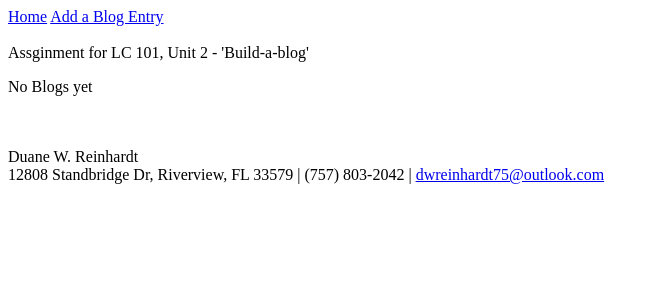
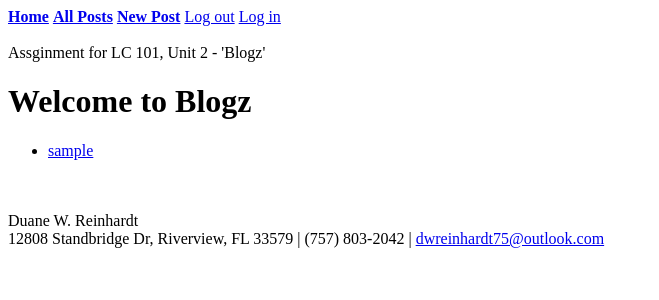
Before and after one commit to DwReinhardt/blogz, a Flask app: page / in a window 1280 px wide. Shown: the top 300 px of the page, without its empty margins (0-659 px from the left). Run offline with Flask 2, Linux system fonts and the light colour scheme; the visitor is signed in with stand-in values (Sample User, id 1); data comes from the database, SQL or seed files in the repository; data that the repository does not hold is empty.

Commit message:
have a few hang-ups

```diff
--- a/main.py
+++ b/main.py
@@ -1,10 +1,11 @@
-from flask import Flask, request, redirect, render_template, session
+from flask import Flask, request, redirect, render_template, session, flash
 from flask_sqlalchemy import SQLAlchemy
 from datetime import datetime
 
 app = Flask(__name__)
 app.config['DEBUG'] = True
 
+app.secret_key = 'y337kGcys&zP3B'
 
 # Note: the connection string after :// contains the following info:
 # user:password@server:portNumber/databaseName
@@ -12,36 +13,45 @@ app.config['SQLALCHEMY_DATABASE_URI'] = 'mysql+pymysql://blogz:launchcode101@loc
 app.config['SQLALCHEMY_ECHO'] = True
 
 db = SQLAlchemy(app)
+app.secret_key = 'y337kGcys&zP3B'
 
 class Blog(db.Model):
     id = db.Column(db.Integer, primary_key=True)
     title = db.Column(db.String(120))
     body = db.Column(db.Text)
     timestamp = db.Column(db.DateTime)
+    owner_id = db.Column(db.Integer, db.ForeignKey('user.id'))
 
-    def __init__(self, title, body, timestamp=None):
+    def __init__(self, title, body, owner, timestamp=None):
         self.title = title
         self.body = body
+        self.owner = owner
         if timestamp is None:
             timestamp = datetime.utcnow()
         self.timestamp = timestamp
 
-class User():
+class User(db.Model):
     id = db.Column(db.Integer, primary_key=True)
-    username = db.Column(db.String(120), unique=True)
-    password = db.Column(db.String(120))
-    tasks = db.relationship('Blog', backref='owner')
+    username = db.Column(db.String(20))
+    password = db.Column(db.String(20))
+    blogs = db.relationship('Blog', backref='owner')
 
     def __init__(self, username, password):
         self.username = username
         self.password = password
 
+def is_empty(value):
+    if value:
+        return True
+    else:
+        return False
+''' UNMASK THIS BEFORE PRDUCTION!!!!
 @app.before_request
 def require_login():
-    allowed_routes = ['login', 'signup']
+    allowed_routes = ['login', 'signup', 'display_posts', 'index']
     if request.endpoint not in allowed_routes and 'username' not in session:
         return redirect('/login')
-
+'''
 @app.route('/signup', methods=['POST', 'GET'])
 def signup():
     if request.method == 'POST':
@@ -49,18 +59,32 @@ def signup():
         password = request.form['password']
         verify = request.form['verify']
 
-        # TODO - validate user's data
+#FAIL CHECKS
+    # username: field will either be empty or invalid...it cannot be both
+        if len(username) < 3 or len(username) > 20 or " " in username:
+            flash('Invalid username, try again.', 'error')
 
-        existing_user = User.query.filter_by(username=username).first()
-        if not existing_user:
-            new_user = User(username, password)
-            db.session.add(new_user)
-            db.session.commit()
-            session['username'] = username
-            return redirect('/')
+    #password: field will either be empty or invalid...it cannot be both
+        elif len(password) < 3 or len(password) > 20 or " " in password:
+            flash('Invalid password, try again.', 'error')
+
+    #ensure both submitted passwords are identical
+        elif password != verify:
+            flash('Passwords do not match, try again.', 'error')
+
+    # Resolve conflicts and redirect or direct user to correct
         else:
-            # TODO - user better response messaging
-            return "<h1>Duplicate user</h1>"
+            existing_user = User.query.filter_by(username=username).first()
+
+            if existing_user:
+                flash('User already exists', 'error')
+
+            else:
+                new_user = User(username, password)
+                db.session.add(new_user)
+                db.session.commit()
+                session['username'] = username
+                return redirect('/newpost')
 
     return render_template('signup.html')
 
@@ -72,7 +96,6 @@ def login():
         user = User.query.filter_by(username=username).first()
         if user and user.password == password:
             session['username'] = username
-            flash("Logged in")
             return redirect('/newpost')
         else:
             flash('User password incorrect, or user does not exist', 'error')
@@ -82,27 +105,37 @@ def login():
 @app.route('/logout')
 def logout():
     del session['username']
-    return redirect('/')
-
-
-
-
-#@app.route('/index')
-#def index():
+    return redirect('/blog')
 
 @app.route('/blog')
 def display_posts():
-    posts = Blog.query.all()
-    return render_template('blog.html', posts=posts)
+    user_id = request.args.get('user_id')
+    blog_id = request.args.get('id')
+    blog = Blog.query.all()
+
+    if blog_id:
+        blog = Blog.query.get(blog_id)
+        return render_template('blog_post.html', blog=blog)
+
+    elif user_id:
+        user = User.query.get(user_id)
+        blogs = Blog.query.filter_by(owner=user).all()
+        return render_template('single_user.html', blogs=blogs)
+
+    else:
+        blogs = Blog.query.all()
+        return render_template('single_user.html', blogs=blogs)
 
 @app.route('/blogpost', methods=['GET'])
 def display_single_post():
-    retrieved_id = request.args.get('id')
+    retrieved_id = session['username']
     posts = Blog.query.filter_by(id=retrieved_id).all()
     return render_template('blog_post.html', posts=posts)
 
 @app.route('/newpost', methods=['POST', 'GET'])
 def new_post():
+    if request.method == 'GET':
+        return render_template('newpost.html')
 
     post_title = ''
     post_body = ''
@@ -113,6 +146,8 @@ def new_post():
     if request.method == 'POST':
         post_title = request.form['title']
         post_body = request.form['body']
+        username = session['username']
+        owner = User.query.filter_by(username=username).first()
 
     if not is_empty(post_title):
         title_error = empty_field_error
@@ -120,27 +155,20 @@ def new_post():
         body_error = empty_field_error
 
     if not title_error and not body_error:
-        new_post = Blog(post_title, post_body)
+        new_post = Blog(post_title, post_body, owner)
         db.session.add(new_post)
         db.session.commit()
-        return redirect('/blogpost?id={0}'.format(new_post.id))
+        return redirect('/blogpost?id=' + str(new_post.id))
     else:
         return render_template('newpost.html',
             title_error = empty_field_error,
             body_error = empty_field_error,
             )
 
-
 @app.route('/', methods=['POST', 'GET'])
 def index():
-    posts = Blog.query.all()
-    return render_template('blog.html', posts=posts)
-
-def is_empty(value):
-    if value:
-        return True
-    else:
-        return False
+    users = User.query.all()
+    return render_template('index.html', users=users)
 
 if __name__ == '__main__':
     app.run()
--- a/templates/base.html
+++ b/templates/base.html
@@ -8,13 +8,26 @@
 
 <body>
     <div class="navigation">
-            <a href="/">Home</a>
-            <a href="/newpost">Add a Blog Entry</a>
+        <a href='/'><b>Home</b></a>
+        <a href='/blog'><b>All Posts</b></a>
+        <a href='/newpost'><b>New Post</b></a>
+        <a href='/logout'>Log out</a>
+        <a href='/login'>Log in</a>
+
     </div>
 </br>
     <header>
-        Assginment for LC 101, Unit 2 - 'Build-a-blog'
+        Assginment for LC 101, Unit 2 - 'Blogz'
     </header>
+
+        {% with messages = get_flashed_messages(with_categories=True) %}
+        <ul>
+        {% for category,message in messages %}
+            <li class="{{category}}">{{message}}</li>
+        {% endfor %}
+        </ul>
+
+        {% endwith %}
 
     {% block content %}
     {% endblock %}
--- a/templates/blog.html
+++ b/templates/blog.html
@@ -1,29 +1,13 @@
+
 {% extends "base.html" %}
 
 {% block content %}
-
-    {% if posts|length == 0 %}
-
-        <p>No Blogs yet</p>
-
-    {% else %}
-
-        <ul>
-            <h1>All Blog Entries</h1>
-            {% for posts in posts %}
-            <li>
-                <h2>
-                    <a href="/blogpost?id={{ posts.id }}">
-                        {{posts.title}}
-                    </a>
-                </h2>
-                <br>
-                {{posts.body}}
-                <hr />
-            </form>
-            </li>
-            {% endfor %}
-        </ul>
-
-    {% endif %}
+    <h1 align="center">Blogs</h1>
+            <ul>
+                {% for blog in blogs %}
+                    <a href="/blog?id={{blog.id}}"><h2>{{blog.title}}</h2></a>
+                    <li>{{blog.body}}</li>
+                    <li>written by:<a href="/blog?user_id={{blog.owner.id}}">{{blog.owner.username}}</a></li>
+                {% endfor %}
+            </ul>
 {% endblock %}
--- a/templates/blog_post.html
+++ b/templates/blog_post.html
@@ -4,8 +4,10 @@
 {% block content %}
 
 {% for post in posts %}
+  <h1>User's Blog Entries</h1>
   <h2>{{post.title}}</h2>
   <p>{{post.body}}</p>
+  <li>Author:<a href="/blog?user_id={{post.owner.id}}">{{post.owner.username}}</a></li>
 {% endfor %}
 
 {% endblock %}
--- a/templates/index.html
+++ b/templates/index.html
@@ -0,0 +1,10 @@
+{% extends "base.html" %}
+{% block content %}
+<h1><left>Welcome to Blogz</left></h1>
+        <ul>
+            {% for user in users %}
+                <li><a href="/blog?user={{user.id}}">{{user.username}}</a></li>
+            {% endfor %}
+        </ul>
+
+{% endblock %}
```
Also changed, not shown: templates/signup.html (+7 -5 lines), templates/single_user.html (added, +10 -0 lines), templates/singleUser.html (deleted).
